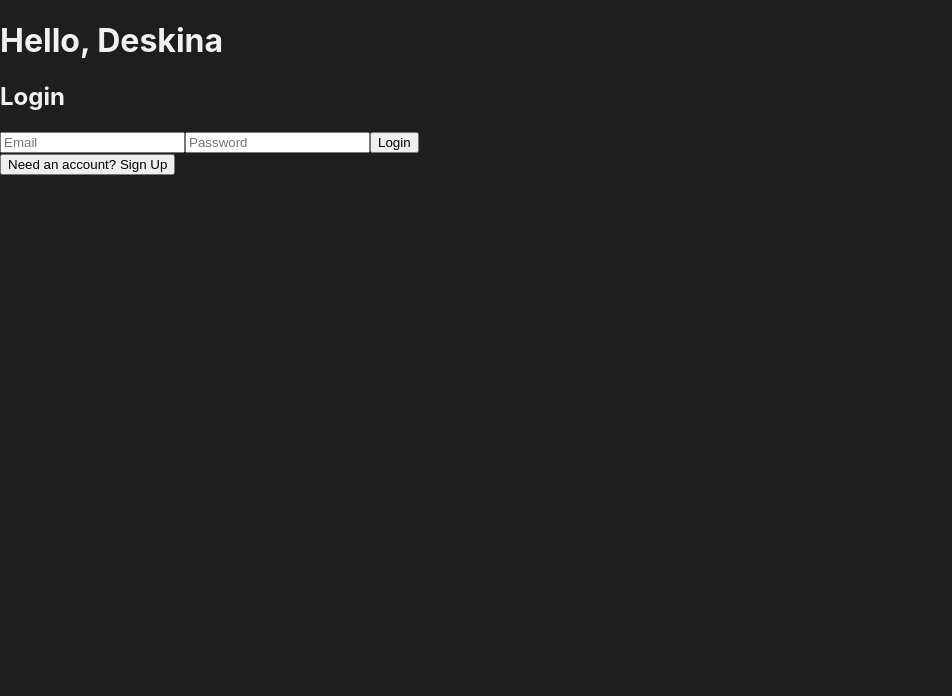
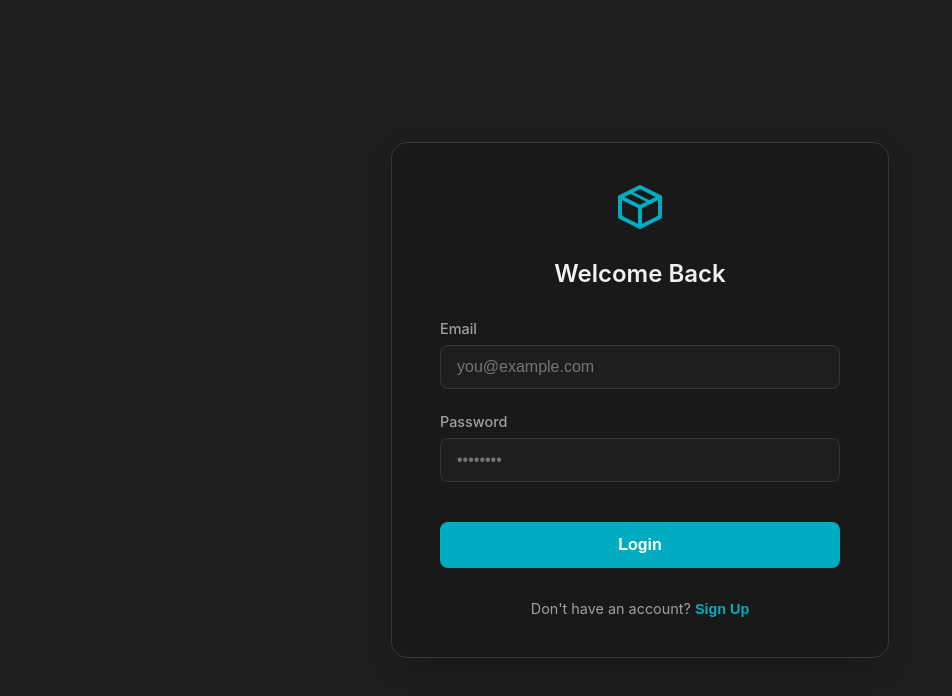
Before and after one commit to gwmage/deskina, a React (Create React App) app in the folder client/: page / in a window 1280 px wide. Shown: the top 696 px of the page, without its empty margins (0-952 px from the left). Built offline with nearby package versions, Linux system fonts and the light colour scheme.

Commit message:
login design

```diff
--- a/client/src/App.css
+++ b/client/src/App.css
@@ -209,6 +209,129 @@ body {
   background-color: #555;
 }
 
+/* Auth Page Styles */
+.auth-container {
+  display: flex;
+  justify-content: center;
+  align-items: center;
+  height: 100vh;
+  background-color: var(--background-color);
+}
+
+.auth-card {
+  background-color: var(--sidebar-color);
+  padding: 2.5rem 3rem;
+  border-radius: 16px;
+  box-shadow: 0 10px 30px rgba(0, 0, 0, 0.2);
+  width: 100%;
+  max-width: 400px;
+  text-align: center;
+  border: 1px solid var(--border-color);
+}
+
+.auth-logo {
+  margin-bottom: 1.5rem;
+}
+
+.auth-card h2 {
+  margin-top: 0;
+  margin-bottom: 2rem;
+  color: var(--text-color);
+  font-weight: 600;
+}
+
+.auth-form .form-group {
+  margin-bottom: 1.5rem;
+  text-align: left;
+}
+
+.auth-form label {
+  display: block;
+  margin-bottom: 0.5rem;
+  color: var(--text-color-dark);
+  font-weight: 500;
+  font-size: 0.9rem;
+}
+
+.auth-form input {
+  width: 100%;
+  padding: 12px 16px;
+  border-radius: 8px;
+  border: 1px solid var(--border-color);
+  background-color: var(--background-color);
+  color: var(--text-color);
+  font-size: 1rem;
+  box-sizing: border-box; /* Important for padding */
+  transition: border-color 0.2s, box-shadow 0.2s;
+}
+
+.auth-form input:focus {
+  outline: none;
+  border-color: var(--accent-color);
+  box-shadow: 0 0 0 3px rgba(0, 172, 193, 0.3);
+}
+
+.auth-button {
+  width: 100%;
+  padding: 14px;
+  border: none;
+  border-radius: 8px;
+  background-color: var(--accent-color);
+  color: white;
+  font-size: 1rem;
+  font-weight: 600;
+  cursor: pointer;
+  transition: background-color 0.2s;
+  margin-top: 1rem;
+}
+
+.auth-button:hover {
+  background-color: #008a9a; /* Darker accent */
+}
+
+.auth-button:disabled {
+  background-color: var(--button-bg-color);
+  cursor: not-allowed;
+}
+
+.auth-error, .auth-message {
+  margin-top: 1.5rem;
+  padding: 10px;
+  border-radius: 6px;
+  font-size: 0.9rem;
+}
+
+.auth-error {
+  color: #f87171;
+  background-color: rgba(248, 113, 113, 0.1);
+}
+
+.auth-message {
+  color: #4ade80;
+  background-color: rgba(74, 222, 128, 0.1);
+}
+
+.auth-toggle {
+  margin-top: 2rem;
+  font-size: 0.9rem;
+  color: var(--text-color-dark);
+}
+
+.auth-toggle button {
+  background: none;
+  border: none;
+  color: var(--accent-color);
+  font-weight: 600;
+  cursor: pointer;
+  padding: 0;
+  font-size: 0.9rem;
+}
+
+.auth-toggle button:hover {
+  text-decoration: underline;
+}
+
+
 /* Chat Input Form */
 .message-form {
   padding: 1.5rem;
--- a/client/src/App.js
+++ b/client/src/App.js
@@ -140,22 +140,37 @@ const AuthPage = ({ onLoginSuccess }) => {
   const renderSignupForm = () => {
     if (step === 1) {
       return (
-        <form onSubmit={handleRequestCode}>
-          <input type="email" value={email} onChange={(e) => setEmail(e.target.value)} placeholder="Email" required disabled={isLoading} />
-          <button type="submit" disabled={isLoading}>
-            {isLoading ? 'Sending...' : 'Get Verification Code'}
+        <form onSubmit={handleRequestCode} className="auth-form">
+          <div className="form-group">
+            <label htmlFor="signup-email">Email</label>
+            <input id="signup-email" type="email" value={email} onChange={(e) => setEmail(e.target.value)} placeholder="you@example.com" required disabled={isLoading} />
+          </div>
+          <button type="submit" className="auth-button" disabled={isLoading}>
+            {isLoading ? 'Sending Code...' : 'Get Verification Code'}
           </button>
         </form>
       );
     }
     return (
-      <form onSubmit={handleSignupSubmit}>
-        <input type="email" value={email} disabled placeholder="Email" />
-        <input type="text" value={code} onChange={(e) => setCode(e.target.value)} placeholder="Verification Code" required disabled={isLoading} />
-        <input type="password" value={password} onChange={(e) => setPassword(e.target.value)} placeholder="Password" required disabled={isLoading} />
-        <input type="password" value={confirmPassword} onChange={(e) => setConfirmPassword(e.target.value)} placeholder="Confirm Password" required disabled={isLoading} />
-        <button type="submit" disabled={isLoading}>
-          {isLoading ? 'Signing Up...' : 'Sign Up'}
+      <form onSubmit={handleSignupSubmit} className="auth-form">
+        <div className="form-group">
+          <label htmlFor="signup-email-disabled">Email</label>
+          <input id="signup-email-disabled" type="email" value={email} disabled placeholder="you@example.com" />
+        </div>
+        <div className="form-group">
+          <label htmlFor="code">Verification Code</label>
+          <input id="code" type="text" value={code} onChange={(e) => setCode(e.target.value)} placeholder="Enter code" required disabled={isLoading} />
+        </div>
+        <div className="form-group">
+          <label htmlFor="signup-password">Password</label>
+          <input id="signup-password" type="password" value={password} onChange={(e) => setPassword(e.target.value)} placeholder="••••••••" required disabled={isLoading} />
+        </div>
+        <div className="form-group">
+          <label htmlFor="confirm-password">Confirm Password</label>
+          <input id="confirm-password" type="password" value={confirmPassword} onChange={(e) => setConfirmPassword(e.target.value)} placeholder="••••••••" required disabled={isLoading} />
+        </div>
+        <button type="submit" className="auth-button" disabled={isLoading}>
+          {isLoading ? 'Creating Account...' : 'Sign Up'}
         </button>
       </form>
     );
@@ -163,25 +178,51 @@ const AuthPage = ({ onLoginSuccess }) => {
 
   return (
     <div className="auth-container">
-      <div className="auth-form">
-        <h1>Hello, Deskina</h1>
-        <h2>{isLogin ? 'Login' : 'Sign Up'}</h2>
+      <div className="auth-card">
+        <div className="auth-logo">
+          {/* A simple placeholder logo */}
+          <svg width="48" height="48" viewBox="0 0 24 24" fill="none" xmlns="http://www.w3.org/2000/svg">
+            <path d="M12 2L2 7V17L12 22L22 17V7L12 2Z" stroke="var(--accent-color)" strokeWidth="2" strokeLinecap="round" strokeLinejoin="round"/>
+            <path d="M2 7L12 12" stroke="var(--accent-color)" strokeWidth="2" strokeLinecap="round" strokeLinejoin="round"/>
+            <path d="M22 7L12 12" stroke="var(--accent-color)" strokeWidth="2" strokeLinecap="round" strokeLinejoin="round"/>
+            <path d="M12 22V12" stroke="var(--accent-color)" strokeWidth="2" strokeLinecap="round" strokeLinejoin="round"/>
+            <path d="M7 4.5L17 9.5" stroke="var(--accent-color)" strokeWidth="1.5" strokeLinecap="round" strokeLinejoin="round"/>
+          </svg>
+        </div>
+        <h2>{isLogin ? 'Welcome Back' : 'Create an Account'}</h2>
 
         {isLogin ? (
-          <form onSubmit={handleLoginSubmit}>
-            <input type="email" value={email} onChange={(e) => setEmail(e.target.value)} placeholder="Email" required disabled={isLoading} />
-            <input type="password" value={password} onChange={(e) => setPassword(e.target.value)} placeholder="Password" required disabled={isLoading} />
-            <button type="submit" disabled={isLoading}>
+          <form onSubmit={handleLoginSubmit} className="auth-form">
+            <div className="form-group">
+              <label htmlFor="email">Email</label>
+              <input id="email" type="email" value={email} onChange={(e) => setEmail(e.target.value)} placeholder="you@example.com" required disabled={isLoading} />
+            </div>
+            <div className="form-group">
+              <label htmlFor="password">Password</label>
+              <input id="password" type="password" value={password} onChange={(e) => setPassword(e.target.value)} placeholder="••••••••" required disabled={isLoading} />
+            </div>
+            <button type="submit" className="auth-button" disabled={isLoading}>
               {isLoading ? 'Logging In...' : 'Login'}
             </button>
           </form>
         ) : renderSignupForm()}
 
-        {error && <p className="error">{error}</p>}
-        {message && <p className="message">{message}</p>}
-        <button onClick={() => { setIsLogin(!isLogin); resetForm(); }} className="toggle-auth">
-          {isLogin ? 'Need an account? Sign Up' : 'Have an account? Login'}
-        </button>
+        {error && <p className="auth-error">{error}</p>}
+        {message && <p className="auth-message">{message}</p>}
+
+        <div className="auth-toggle">
+          {isLogin ? (
+            <>
+              Don't have an account?{' '}
+              <button onClick={() => { setIsLogin(!isLogin); resetForm(); }}>Sign Up</button>
+            </>
+          ) : (
+            <>
+              Already have an account?{' '}
+              <button onClick={() => { setIsLogin(!isLogin); resetForm(); }}>Login</button>
+            </>
+          )}
+        </div>
       </div>
     </div>
   );
```
Also changed, not shown: 2 other files (tests, documents, lock files or other folders).
